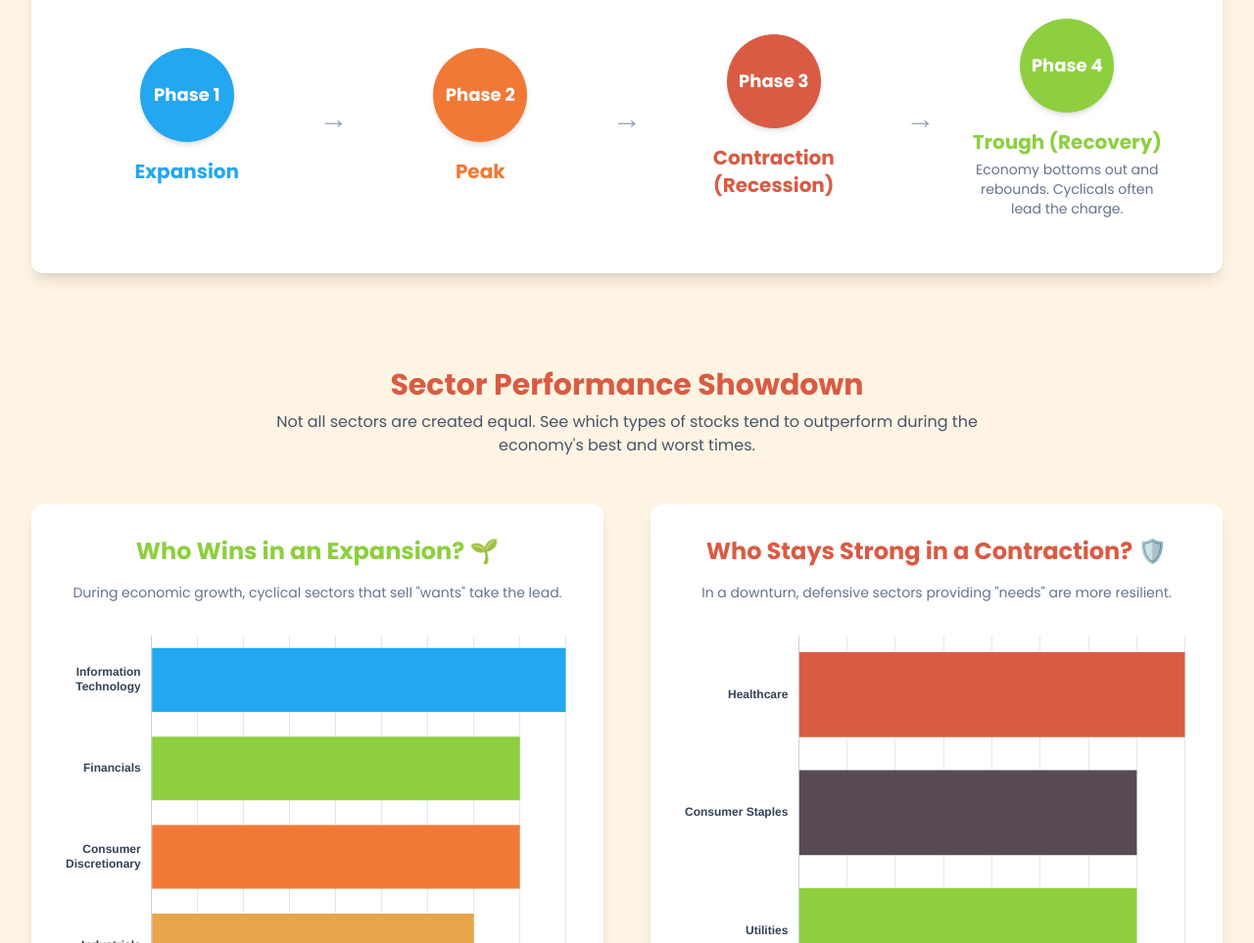
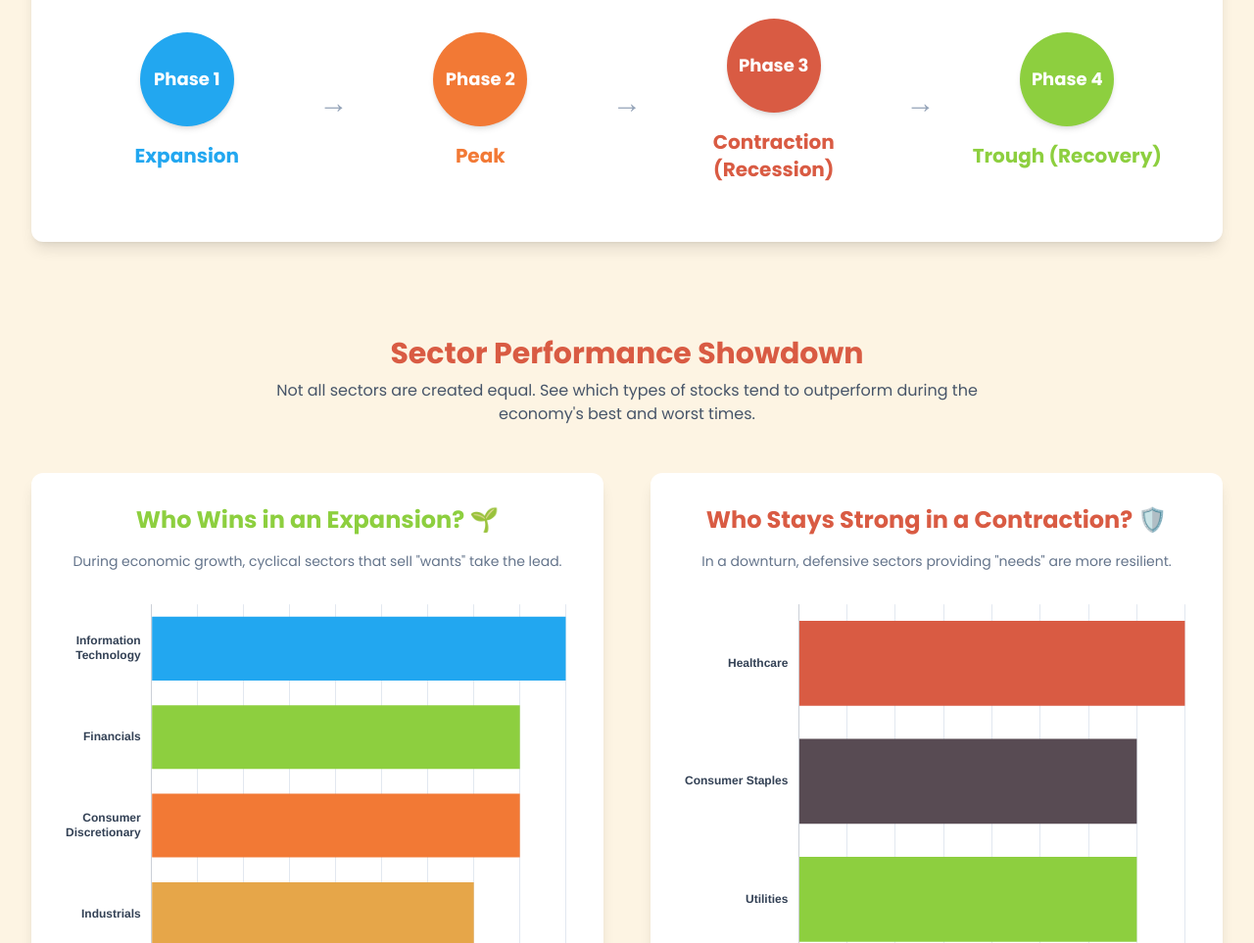
Before and after one commit to yyyprojects/CyclicalStock4, a plain HTML site: page index.html in a window 1280 px wide. Shown: the part 769-1732 px from the top of the page at 98% size. Drawn offline with nearby package versions, Linux system fonts and the light colour scheme.

Commit message:
Update index.html

```diff
--- a/index.html
+++ b/index.html
@@ -95,7 +95,7 @@
                 <div class="text-center p-4 flex-1">
                     <div class="bg-[#8DCF3F] text-white rounded-full w-24 h-24 flex items-center justify-center mx-auto text-lg font-bold shadow-md">Phase 4</div>
                     <h3 class="font-bold text-xl mt-4 text-[#8DCF3F]">Trough (Recovery)</h3>
-                    <p class="text-sm text-slate-500 mt-1">Economy bottoms out and rebounds. Cyclicals often lead the charge.</p>
+                    <p class="text-sm text-slate-500 mt-1"></p>
                 </div>
             </div>
         </section>
```
